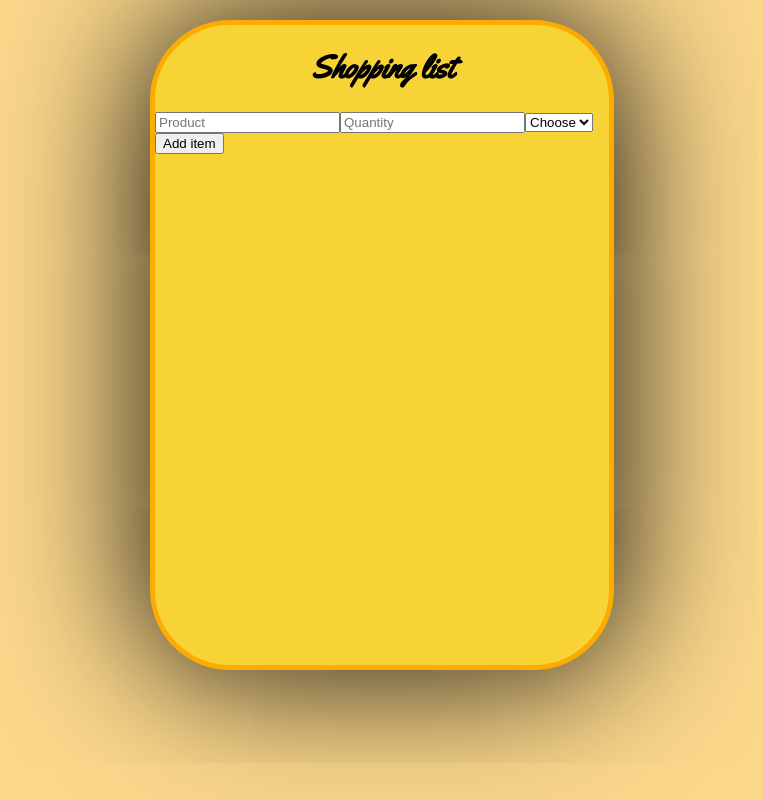
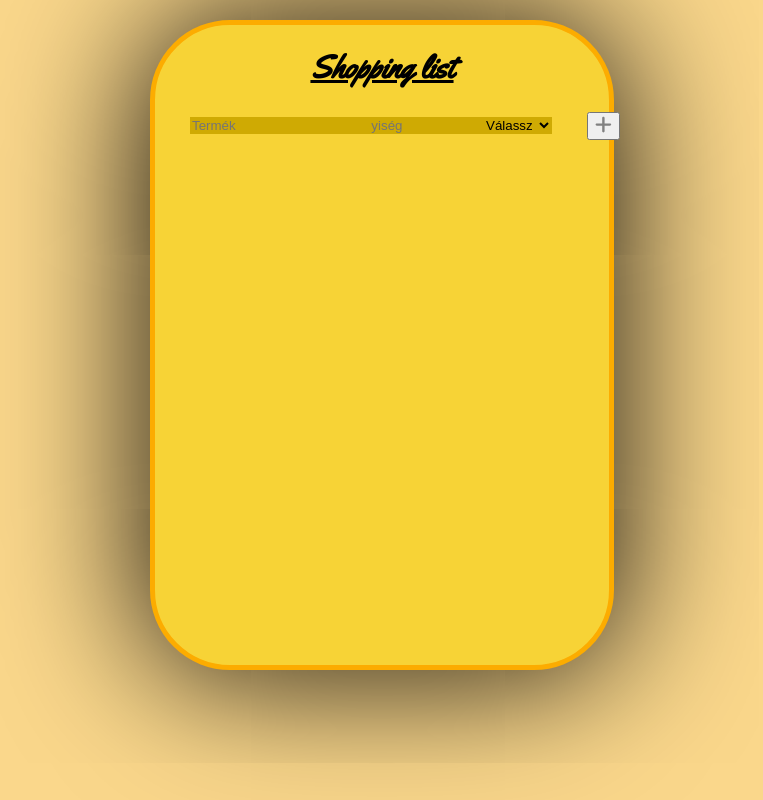
Before and after one commit to Kpeti962/ReactShoppingList, a React (Create React App) app: page / in a window 1280 px wide. Shown: the whole page, without its empty margins (258-1021 px from the left). Built offline with nearby package versions, Linux system fonts and the light colour scheme; a web font is replaced by a local one.

Commit message:
use some icons

```diff
--- a/package.json
+++ b/package.json
@@ -4,6 +4,10 @@
   "version": "0.1.0",
   "private": true,
   "dependencies": {
+    "@fortawesome/fontawesome-svg-core": "^6.1.1",
+    "@fortawesome/free-regular-svg-icons": "^6.1.1",
+    "@fortawesome/free-solid-svg-icons": "^6.1.1",
+    "@fortawesome/react-fontawesome": "^0.2.0",
     "@testing-library/jest-dom": "^5.16.4",
     "@testing-library/react": "^13.3.0",
     "@testing-library/user-event": "^13.5.0",
--- a/src/components/Inputs.js
+++ b/src/components/Inputs.js
@@ -2,6 +2,10 @@ import { toHaveStyle } from "@testing-library/jest-dom/dist/matchers";
 import React from "react";
 import { v4 as uuidv4 } from "uuid";
 import List from "./List";
+import { FontAwesomeIcon } from "@fortawesome/react-fontawesome";
+import {
+ faPlus
+} from "@fortawesome/free-solid-svg-icons";
 
 const Inputs = ({
   newItem,
@@ -26,13 +30,13 @@ const Inputs = ({
   const addToList = (e) => {
     e.preventDefault();
 
-    if(foodInput === ""){
-    alert("Please type the product")
-     } else if (qntityInput === ""){
-      alert("Please type the quantity")
-     } else if(selectInput === "") {
-      alert("Please add the unit")
-     } else {
+    if (foodInput === "") {
+      alert("Please type the product");
+    } else if (qntityInput === "") {
+      alert("Please type the quantity");
+    } else if (selectInput === "") {
+      alert("Please add the unit");
+    } else {
       setNewItem([
         ...newItem,
         {
@@ -40,51 +44,63 @@ const Inputs = ({
           quantity: qntityInput,
           unit: selectInput,
           id: uuidv4(),
-          purchase: false
+          purchase: false,
         },
       ]);
       setFoodInput("");
       setQntityInput("");
       setSelectInput("");
-     }
+    }
+  };
+
+  const inputStyle = {
+    background: "rgb(207, 170, 3)",
+    border: "none",
+
   };
 
   return (
     <div className="inputsAndList">
-      <div className="inputs-btns">
+        <div className="inputs-btns">
         <input
-          placeholder="Product"
+          style={inputStyle}
           type="text"
-          className="input input-text"
+          className="input inputText"
+          id="inp"
+          placeholder="Termék"
           value={foodInput}
           onChange={foodInputHandler}
-
         />
         <input
-          placeholder="Quantity"
+          style={inputStyle}
+          placeholder="Mennyiség"
           type="number"
           className="quantityinput"
           value={qntityInput}
           onChange={qntityInputHandler}
         />
         <select
+          style={inputStyle}
+          className="selectInput"
           name=""
           id="selectInput"
           value={selectInput}
           onChange={selectInputHandler}
         >
-          <option value="default">Choose</option>
-          <option value="pack">pack</option>
-          <option value="piece">piece</option>
+          <option value="default">Válassz</option>
+          <option value="pack">Csomag</option>
+          <option value="piece">db</option>
           <option value="kg">kg</option>
           <option value="dkg">dkg</option>
           <option value="g">g</option>
           <option value="l">l</option>
         </select>
         <button className="btn" onClick={addToList}>
-          Add item
+        <FontAwesomeIcon icon={faPlus} />
         </button>
       </div>
+
+
 
       <div className="list">
         <ul id="list">
@@ -100,7 +116,6 @@ const Inputs = ({
                 id={id}
                 item={item}
                 purchase={purchase}
-
               />
             );
           })}
--- a/src/components/List.js
+++ b/src/components/List.js
@@ -1,6 +1,21 @@
 import React from "react";
+import { FontAwesomeIcon } from "@fortawesome/react-fontawesome";
+import {
+  faCartShopping,
+  faTrash,
+  faRotateLeft,
+} from "@fortawesome/free-solid-svg-icons";
 
-const List = ({ productName, quantity, unit, newItem, setNewItem, id, item, purchase }) => {
+const List = ({
+  productName,
+  quantity,
+  unit,
+  newItem,
+  setNewItem,
+  id,
+  item,
+  purchase,
+}) => {
   const deleteHandler = (clickedItemId) => {
     console.log(clickedItemId);
     const filteredArray = newItem.filter((item) => item.id !== clickedItemId);
@@ -11,15 +26,24 @@ const List = ({ productName, quantity, unit, newItem, setNewItem, id, item, purc
   const doneHandler = (rowId) => {
     let changedArray = newItem;
     changedArray.forEach((clickedRow) => {
-      if (clickedRow.id === rowId){
-        clickedRow.purchase = true
+      if (clickedRow.id === rowId) {
+        clickedRow.purchase = true;
       }
-    })
+    });
     console.log(changedArray);
-    setNewItem([...changedArray])
+    setNewItem([...changedArray]);
+  };
+
+  const resetHandler = (rowId) => {
+    let changedArray = newItem;
+    changedArray.forEach((clickedRow) => {
+      if (clickedRow.id === rowId) {
+        clickedRow.purchase = false;
       }
-
-
+    });
+    console.log(changedArray);
+    setNewItem([...changedArray]);
+  };
 
   /* const doneHandler = (rowId) => {
   const filteredArray = newItem.filter((item) => item.id === rowId);
@@ -31,43 +55,39 @@ console.log(clickedRow);
 setNewItem([...newItemsWithoutFiltered, clickedRow])
 }  */
 
-
   const purchasedItemStyle = {
     color: "rgb(21, 126, 0)",
-  textDecoration: 'line-through'
-}
+    textDecoration: "line-through",
+  };
 
   const notPurchasedItemStyle = {
-  color: "black"
-}
-/* e.target.style.setProperty('background', 'lightgreen')
-e.target.style.setProperty('border', '0 solid black')   */
-
-
-
-/* const mapped = newItem.map((item) => {
-  if (item.id === rowId)
-  {mapped.target.style.setProperty('background', 'lightgreen')}
-  console.log(rowId);
-
-}
-) */
-
+    color: "black",
+  };
 
   return (
     <li>
-    <div style={purchase ? purchasedItemStyle : notPurchasedItemStyle}className="inputList" contentEditable="true" onChange={doneHandler}>
-      {productName} / {quantity} {unit}
+      <div
+        style={purchase ? purchasedItemStyle : notPurchasedItemStyle}
+        className="inputList"
+        contentEditable="true"
+        onChange={doneHandler}
+      >
+        {productName} - {quantity} {unit}
       </div>
       <div className="deleteAndCheckedBtns">
-      {purchase === false &&
-      <button onClick={() => doneHandler(id)}>Purchased</button>
-      }
-      {purchase === true &&
-      <button>Visszaállít</button>
-      }
-      <button onClick={() => deleteHandler(id)}>Delete</button>
-
+        {purchase === false && (
+          <button onClick={() => doneHandler(id)}>
+            <FontAwesomeIcon icon={faCartShopping} className="iconCart" />
+          </button>
+        )}
+        {purchase === true && (
+          <button onClick={() => resetHandler(id)}>
+            <FontAwesomeIcon icon={faRotateLeft} className="iconBack" />
+          </button>
+        )}
+        <button onClick={() => deleteHandler(id)}>
+          <FontAwesomeIcon icon={faTrash} className="iconRed" />
+        </button>
       </div>
     </li>
   );
--- a/src/styles/Header.scss
+++ b/src/styles/Header.scss
@@ -1,17 +1,17 @@
-*{
+* {
   box-sizing: border-box;
   align-items: center;
 }
 
-body{
+body {
   background-color: rgb(250, 215, 139);
-    ;
 }
-.title{
+.title {
   text-align: center;
-    font-family: 'Yellowtail', cursive;
+  font-family: "Yellowtail", cursive;
+  text-decoration: underline;
 }
-.main{
+.main {
   background-color: rgb(247, 211, 54);
   justify-content: center;
   align-items: center;
@@ -20,56 +20,94 @@ body{
   margin-top: 20px;
   border-radius: 80px;
   border: 5px solid rgb(252, 172, 0);
-    box-shadow: 0px 0px 150px
-
+  box-shadow: 0px 0px 150px;
 }
 
-.inputs-btns{
+.inputs-btns {
   display: flex;
-    justify-content: center;
+  justify-content: space-evenly;
 }
 
-li{
+
+.inputText{
+    transform: translateX(35px);
+}
+.selectInput{
+    transform: translateX(-35px);
+}
+
+.btn{
+    font-size: larger;
+    color: gray;
+    cursor: pointer;
+}
+
+li {
   width: 95%;
   list-style-type: none;
   display: flex;
   background: rgb(207, 170, 3);
 
-
-    &:hover{
+  &:hover {
     background: rgb(226, 193, 45);
     transition: ease 0.5s;
   }
 }
 
-
-.inputList{
+.inputList {
   width: 50%;
   text-align: left;
   transform: translateX(50px);
-
+  margin: 6px 0px 6px 0px;
+    font-size: large;
+    font-style:normal;
   cursor: pointer;
 }
 
-.deleteAndCheckedBtns{
+.deleteAndCheckedBtns {
   width: 50%;
   text-align: right;
   transform: translateX(-50px);
-    button{
+  button {
     cursor: pointer;
   }
-
 }
 
-@media screen and (max-width: 1322px) {
+.faRotateIcon {
+  font-size: xx-large;
+}
 
+.iconCart {
+  font-size: 20px;
+  color: rgb(113, 123, 184);
+  border: none;
+}
+.iconBack{
+    font-size: 20px;
+    color: rgb(177, 115, 0);
+    border: none;
+    }
+.iconRed {
+  font-size: 20px;
+  color: rgb(155, 0, 0);
+  border: none;
+}
+/* @media screen and (max-width: 1322px) {
+    .main{
+        text-align: center;
+        width: 400px;
+        height: 1200px;
+        justify-content: center;
+    }
     .inputs-btns{
         display: block;
         justify-content: left;
+        text-align: center;
     }
     li{
         text-align: center;
         font-size: smaller;
+        text-align: center;
     }
     .inputList{
         width: 50%;
@@ -86,71 +124,4 @@ li{
         }
 
     }
-}
-
-
-
-/* .lists {
-    text-align: center;
-    display: flex;
-
-
-    #list{
-
-        text-align: left;
-        margin-top: 40px;
-        padding-left: 18rem;
-        margin-left: 2rem;
-        margin-right: 9.375rem;
-        font-family: 'Yellowtail', cursive;
-        list-style-type: none;
-        overflow: auto;
-        width: 40.625rem;
-        height: 400px;
-        border: 5px solid rgb(252, 172, 0);
-    box-shadow: 0px 0px 150px;
-
-    }
-    li{
-        transform: translateX(-20px);
-        margin-right: 50px;
-
-    }
-//40.625rem
-
-
-    li:hover{
-        background-color: rgb(201, 201, 201);
-        transition: ease-in-out .25s;
-        cursor: pointer;
-    }
 } */
-
-
-
-
-/* @media screen and (max-width: 768px) {
-    .inputs-btns{
-        position: absolute;
-        align-items: left;
-        display: block;
-    }
-    .main{
-        height: 100%;
-        width: 100%;
-    }
-    #list{
-       width:20%
-    }
-
-} */
-
-
-/* @media screen and (max-width: 768px){
-    .time-control{
-        width:90%
-    }
-    .play-control{
-        width: 60%;
-    }
-} */
```
Also changed, not shown: 1 other file (tests, documents, lock files or other folders). Lines whose indentation alone changed are shown as unchanged.
